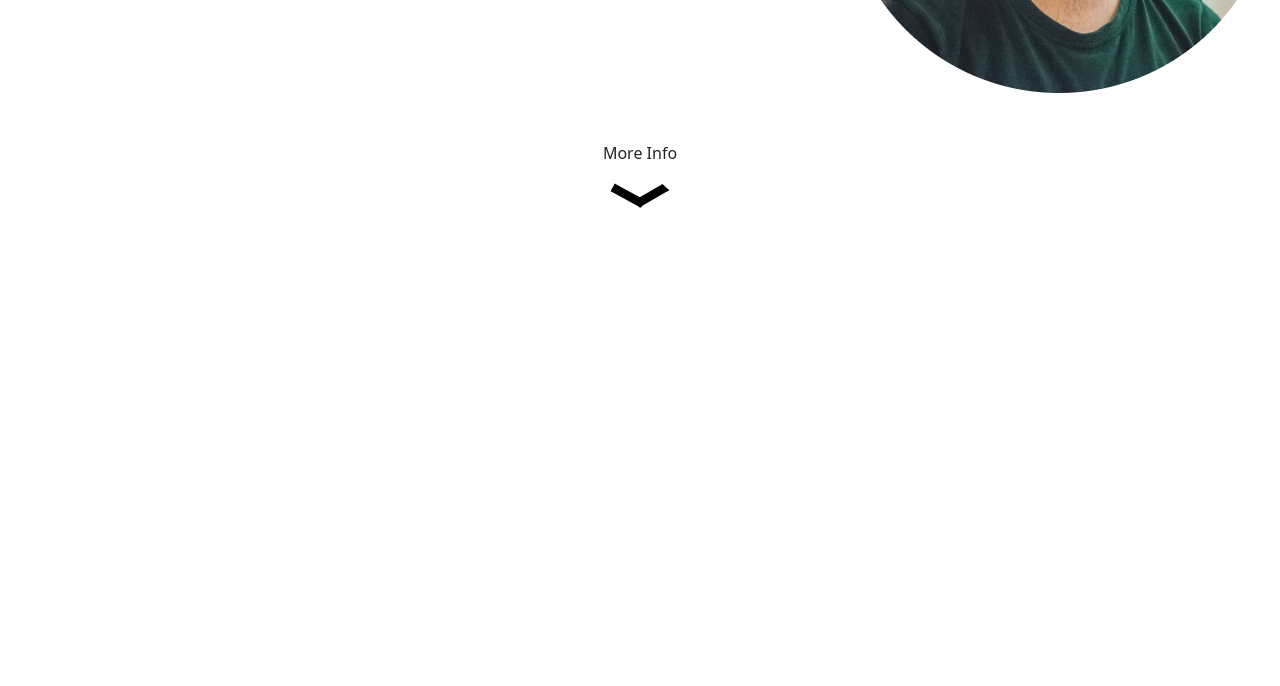
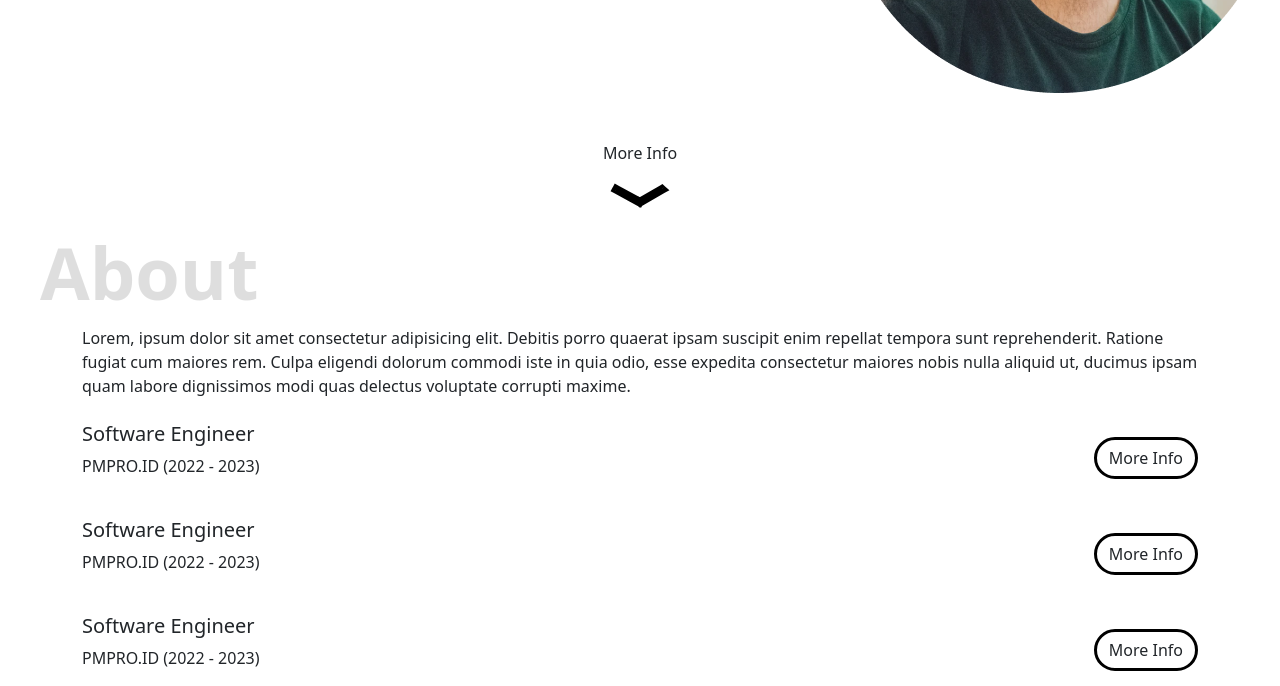
Before and after one commit to fahrifansyah/Portfolio, a plain HTML site: page index.html in a window 1280 px wide. Shown: the part 531-1217 px from the top of the page. Before the commit the page ends 800 px from the top, so only its background shows below. Drawn offline with nearby package versions, Linux system fonts and the light colour scheme.

Commit message:
add about

```diff
--- a/index.html
+++ b/index.html
@@ -46,8 +46,43 @@
             </div>
         </div>
         <div class="d-flex align-items-center flex-column mt-5">
-          <a class="text-decoration-none about text-dark" href="#about">More Info</a>
+          <a class="text-decoration-none text-dark" href="#about">More Info</a>
           <img class="mt-2 arrow" src="images/arrow.svg" alt="arrow icon">
+        </div>
+      </section>
+      <section id="about" class="about container">
+        <p>Lorem, ipsum dolor sit amet consectetur adipisicing elit. Debitis porro quaerat ipsam suscipit enim repellat tempora sunt reprehenderit. Ratione fugiat cum maiores rem. Culpa eligendi dolorum commodi iste in quia odio, esse expedita consectetur maiores nobis nulla aliquid ut, ducimus ipsam quam labore dignissimos modi quas delectus voluptate corrupti maxime.</p>
+        <div class="about-exp">
+          <div class="about-exp-item">
+            <div class="about-exp-item-header">
+              <div>
+                <h5>Software Engineer</h5>
+                <p>PMPRO.ID (2022 - 2023)</p>
+              </div>
+              <button class="btn" onclick="toggleDetail(event)">More Info</button>
+            </div>
+            <p class="about-exp-item-detail">Lorem ipsum dolor sit amet consectetur adipisicing elit. Ab praesentium dolor ut a iste quam, explicabo possimus eos expedita cupiditate eaque accusamus rem, natus rerum? Rerum, porro voluptatum! Et, ea!</p>
+          </div>
+          <div class="about-exp-item">
+            <div class="about-exp-item-header">
+              <div>
+                <h5>Software Engineer</h5>
+                <p>PMPRO.ID (2022 - 2023)</p>
+              </div>
+              <button class="btn" onclick="toggleDetail(event)">More Info</button>
+            </div>
+            <p class="about-exp-item-detail">Lorem ipsum dolor sit amet consectetur adipisicing elit. Ab praesentium dolor ut a iste quam, explicabo possimus eos expedita cupiditate eaque accusamus rem, natus rerum? Rerum, porro voluptatum! Et, ea!</p>
+          </div>
+          <div class="about-exp-item">
+            <div class="about-exp-item-header">
+              <div>
+                <h5>Software Engineer</h5>
+                <p>PMPRO.ID (2022 - 2023)</p>
+              </div>
+              <button class="btn" onclick="toggleDetail(event)">More Info</button>
+            </div>
+            <p class="about-exp-item-detail">Lorem ipsum dolor sit amet consectetur adipisicing elit. Ab praesentium dolor ut a iste quam, explicabo possimus eos expedita cupiditate eaque accusamus rem, natus rerum? Rerum, porro voluptatum! Et, ea!</p>
+          </div>
         </div>
       </section>
     <script src="https://cdn.jsdelivr.net/npm/@popperjs/core@2.11.6/dist/umd/popper.min.js" integrity="sha384-oBqDVmMz9ATKxIep9tiCxS/Z9fNfEXiDAYTujMAeBAsjFuCZSmKbSSUnQlmh/jp3" crossorigin="anonymous"></script>
--- a/main.js
+++ b/main.js
@@ -0,0 +1,14 @@
+function toggleDetail(e) {
+    const target = $(e.target)
+
+    if($(target).hasClass("active")){
+        $(target).html("More Info").removeClass("active")
+    }else {
+        $(target).html("Less info").addClass("active")
+    }
+
+    const item = $(target).parents(".about-exp-item")
+    const detail = $(item).children(".about-exp-item-detail")
+
+    $(detail).slideToggle()
+}
--- a/style.css
+++ b/style.css
@@ -1,5 +1,19 @@
 section{
     padding-top: 128px;
+    position: relative;
+}
+
+section::before{
+    z-index: -1;
+    content: '';
+    font-size: 72px;
+    color: gray;
+    opacity: 0.25;
+    position: absolute;
+    font-weight: 700;
+    top: 20px;
+    left: -30px;
+
 }
 
 .btn {
@@ -7,7 +21,7 @@ section{
     border-radius: 24px;
 }
 
-.btn:hover{
+.btn:hover, .btn.active{
     border: 3px solid black;
     background-color: black;
     color: white;
@@ -31,6 +45,24 @@ section{
     animation: updown 2s infinite;
 }
 
+.about::before{
+    content: 'About';
+}
+
+.about-exp-item{
+    margin-top: 24px;
+}
+
+.about-exp-item-header {
+    display: flex;
+    align-items: center;
+    justify-content: space-between;
+}
+
+.about-exp-item-detail{
+    display: none;
+}
+
 @keyframes updown {
     0%{
         transform: translateY(0px);
```
